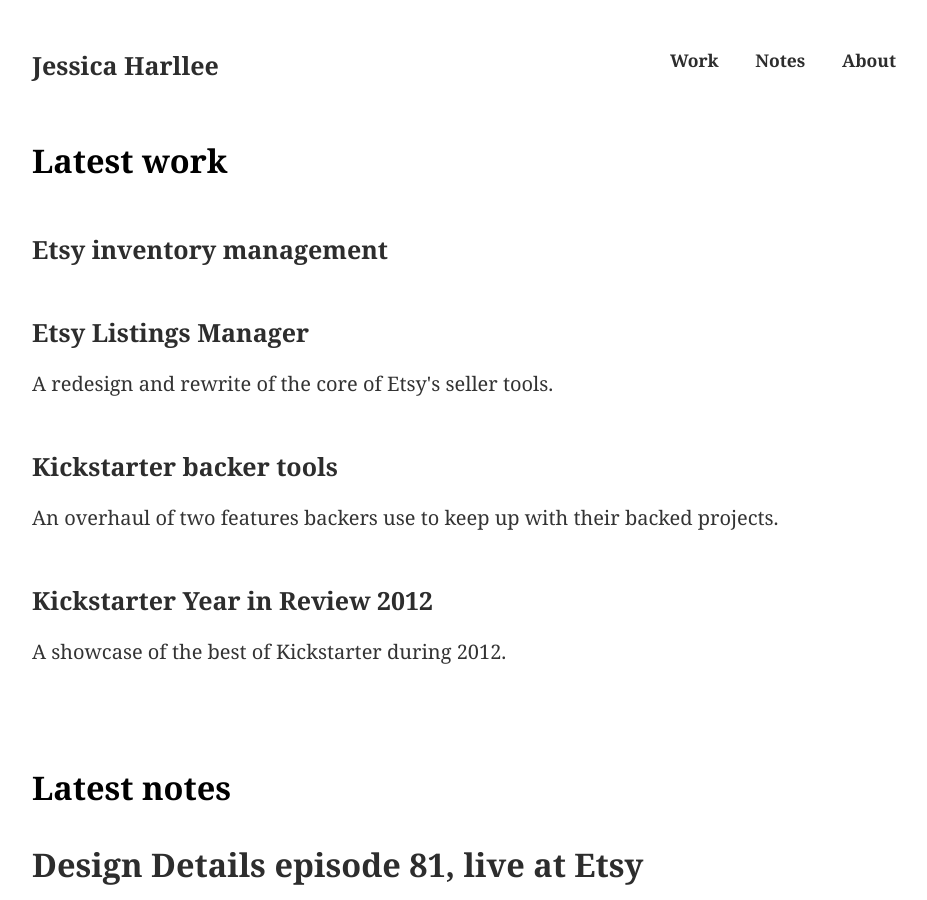
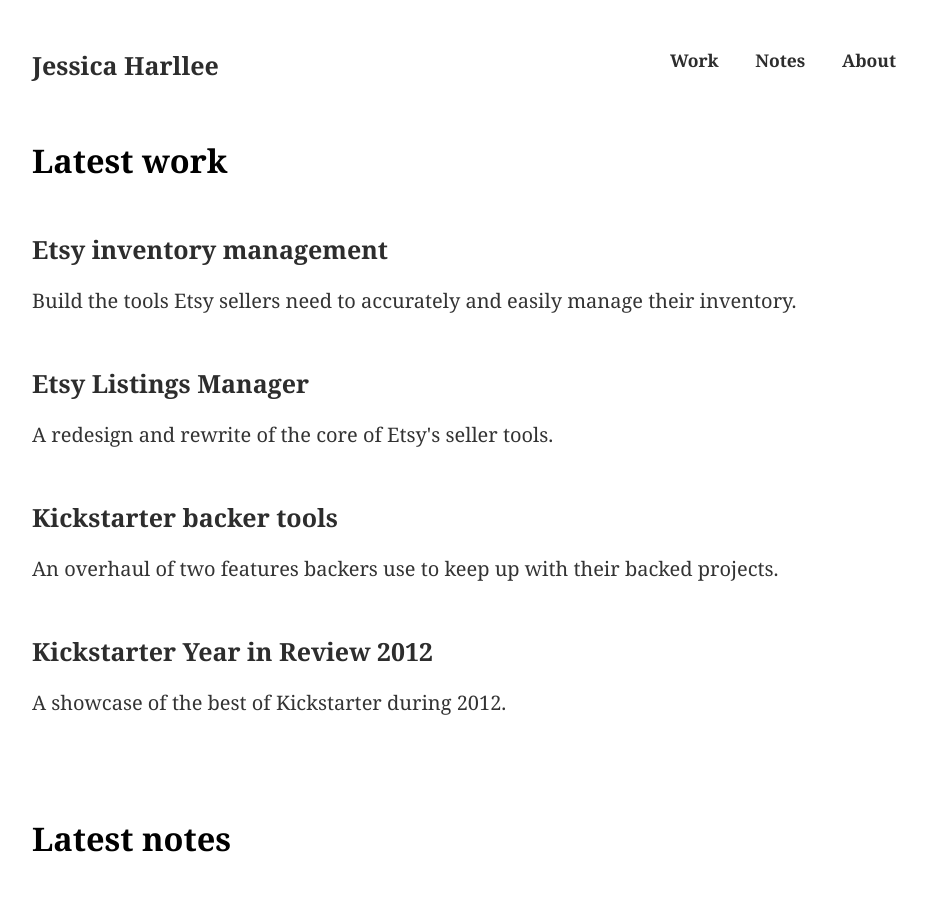
Before and after one commit to harllee/jessicaharllee.com, a Jekyll site: the page built from index.md, in a window 1280 px wide and 900 px high. Shown: the whole window, without its empty margins (176-1103 px from the left). Built offline with Jekyll 4.4.1, drawn with Linux system fonts in a browser that asks for light colours.

Commit message:
Updated Etsy Inventory Management

```diff
--- a/_work/etsy-inventory-management.markdown
+++ b/_work/etsy-inventory-management.markdown
@@ -1,6 +1,8 @@
 ---
 title: Etsy inventory management
 date: 2017-05-11 01:39:00 Z
+description: Build the tools Etsy sellers need to accurately and easily manage their
+  inventory.
 ---
 
 In 2017, we released an enormous update to the way sellers track their product inventory on Etsy by adding the ability to manage price, quantity, and stock keeping unit (SKU) for variations. This had been one of our top seller feature requests for years. These updates aligned Etsy’s inventory tools with the way that sellers thought about and kept track of their products. I was the lead designer.
```
